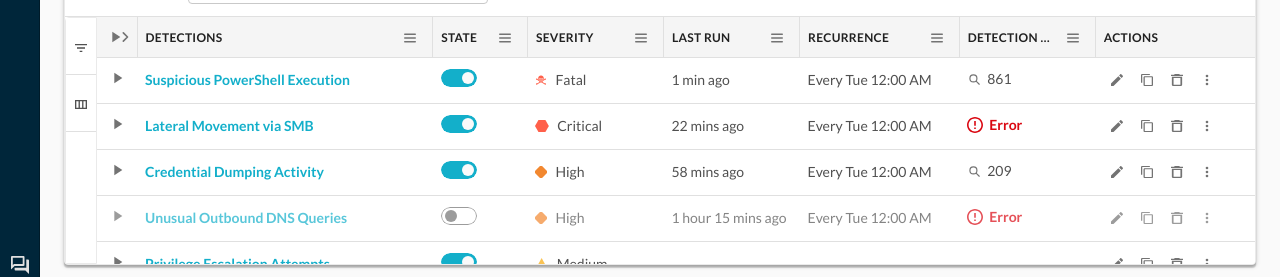
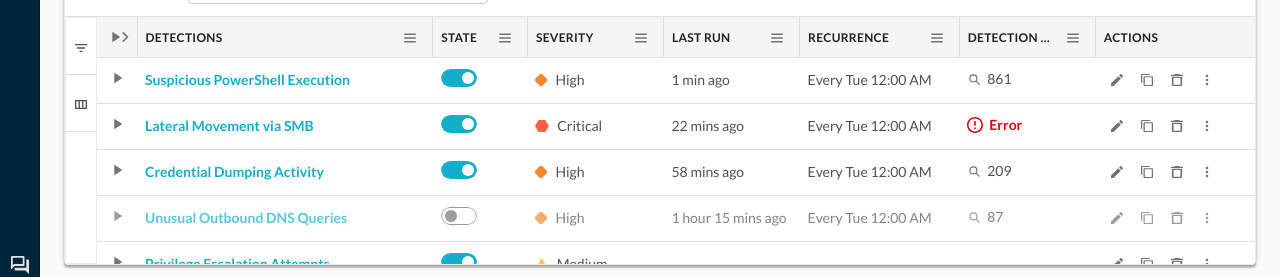
Before and after one commit to bcarberr/Mayfield, a React (Vite) app: page /federated-detection-hub in a window 1280 px wide. Shown: the part 515-792 px from the top of the page. Built offline with nearby package versions, Linux system fonts and the light colour scheme.

Commit message:
Replace Fatal severity with High and reduce need-attention errors to two.
Removes the Fatal tier from hub mock data and leaves only two spread error rows so the need-attention filter is easier to demo.

Co-authored-by: Cursor <cursoragent@cursor.com>

```diff
--- a/src/components/federated-detection-hub/DetectionLibraryContent.tsx
+++ b/src/components/federated-detection-hub/DetectionLibraryContent.tsx
@@ -14,7 +14,7 @@ function DatavisGridlineRule({ inset = true }: { inset?: boolean }) {
   return <div className={cx("h-px shrink-0 bg-datavis-gridlines", inset && "mx-[20px]")} aria-hidden />;
 }
 
-type DetectionSeverity = "Fatal" | "Critical" | "High" | "Medium" | "Low";
+type DetectionSeverity = "Critical" | "High" | "Medium" | "Low";
 
 type LibraryCategory = "Network" | "Endpoint" | "Identity" | "Web" | "Cloud" | "Database" | "Email";
 
@@ -33,7 +33,6 @@ type LibraryDetectionRow = {
 };
 
 const SEV_COLORS: Record<DetectionSeverity, string> = {
-  Fatal: "var(--color-feedback-negative)",
   Critical: "var(--color-feedback-negative)",
   High: "#f28830",
   Medium: "var(--color-feedback-caution)",
@@ -41,7 +40,6 @@ const SEV_COLORS: Record<DetectionSeverity, string> = {
 };
 
 const SEV_ICONS: Record<DetectionSeverity, SeverityShapeIconName> = {
-  Fatal: "severity-fatal",
   Critical: "severity-critical",
   High: "severity-high",
   Medium: "severity-medium",
@@ -56,7 +54,7 @@ const LIBRARY_DETECTION_ROWS: LibraryDetectionRow[] = [
       "Detects command-and-control beaconing and DNS tunneling patterns associated with APT28 infrastructure across perimeter and internal resolvers.",
     enabled: true,
     category: "Network",
-    severity: "Fatal",
+    severity: "High",
     lastRun: "Oct 31, 2024 2:15 PM",
     recurrence: "Every 30 minutes",
     findings: 42,
@@ -84,7 +82,7 @@ const LIBRARY_DETECTION_ROWS: LibraryDetectionRow[] = [
       "Correlates rapid file rename and encryption events on endpoints with known ransomware extensions and shadow copy deletion.",
     enabled: true,
     category: "Endpoint",
-    severity: "Fatal",
+    severity: "High",
     lastRun: "Oct 31, 2024 12:30 PM",
     recurrence: "Every 15 minutes",
     findings: 7,
@@ -742,11 +740,9 @@ export function DetectionLibraryContent() {
   const summaryStats = useMemo(() => {
     const total = LIBRARY_DETECTION_ROWS.length;
     const enabled = LIBRARY_DETECTION_ROWS.filter((row) => enabledById[row.id] ?? row.enabled).length;
-    const criticalFatal = LIBRARY_DETECTION_ROWS.filter(
-      (row) => row.severity === "Critical" || row.severity === "Fatal",
-    ).length;
+    const critical = LIBRARY_DETECTION_ROWS.filter((row) => row.severity === "Critical").length;
     const high = LIBRARY_DETECTION_ROWS.filter((row) => row.severity === "High").length;
-    return { total, enabled, criticalFatal, high };
+    return { total, enabled, critical, high };
   }, [enabledById]);
 
   const drawerRow = drawerDetectionId
@@ -775,7 +771,7 @@ export function DetectionLibraryContent() {
       <div className="grid shrink-0 grid-cols-1 gap-4 sm:grid-cols-2 xl:grid-cols-4">
         <LibraryStatCard label="Total Detections" value={summaryStats.total} />
         <LibraryStatCard label="Enabled" value={summaryStats.enabled} />
-        <LibraryStatCard label="Critical/Fatal Severity" value={summaryStats.criticalFatal} />
+        <LibraryStatCard label="Critical Severity" value={summaryStats.critical} />
         <LibraryStatCard label="High Severity" value={summaryStats.high} />
       </div>
 
--- a/src/components/federated-detection-hub/FederatedDetectionHubDashboard.tsx
+++ b/src/components/federated-detection-hub/FederatedDetectionHubDashboard.tsx
@@ -26,13 +26,11 @@ const HUB_TABS = [
 
 type HubTab = (typeof HUB_TABS)[number];
 
-type DetectionSeverity = "Fatal" | "Critical" | "High" | "Medium" | "Low";
+type DetectionSeverity = "Critical" | "High" | "Medium" | "Low";
 
-/** Severities shown in the breakdown chart — Fatal rolls up under Critical when filtering. */
 type BreakdownSeverity = "Critical" | "High" | "Medium" | "Low";
 
 function rowMatchesSeverityFilter(rowSeverity: DetectionSeverity, filter: BreakdownSeverity) {
-  if (filter === "Critical") return rowSeverity === "Critical" || rowSeverity === "Fatal";
   return rowSeverity === filter;
 }
 
@@ -76,7 +74,6 @@ type DetectionRow = {
 const DETECTION_COLUMN_COUNT = 8;
 
 const SEV_COLORS: Record<DetectionSeverity, string> = {
-  Fatal: "#ff604a",
   Critical: "#ff604a",
   High: "#f28830",
   Medium: "#fac354",
@@ -84,7 +81,6 @@ const SEV_COLORS: Record<DetectionSeverity, string> = {
 };
 
 const SEV_ICONS: Record<DetectionSeverity, SeverityShapeIconName> = {
-  Fatal: "severity-fatal",
   Critical: "severity-critical",
   High: "severity-high",
   Medium: "severity-medium",
@@ -100,7 +96,7 @@ const DETECTION_ROWS: DetectionRow[] = [
     description:
       "Flags encoded or obfuscated PowerShell commands executed outside approved automation accounts, often used for fileless malware staging and credential access.",
     enabled: true,
-    severity: "Fatal",
+    severity: "High",
     lastRun: "1 min ago",
     recurrence: "Every Tue 12:00 AM",
     findings: 861,
@@ -136,7 +132,7 @@ const DETECTION_ROWS: DetectionRow[] = [
     severity: "High",
     lastRun: "1 hour 15 mins ago",
     recurrence: "Every Tue 12:00 AM",
-    findings: "error",
+    findings: 87,
   },
   {
     id: "5",
@@ -158,7 +154,7 @@ const DETECTION_ROWS: DetectionRow[] = [
     severity: "Medium",
     lastRun: "6 hours ago",
     recurrence: "Every Tue 12:00 AM",
-    findings: "error",
+    findings: 24,
   },
   {
     id: "7",
@@ -180,7 +176,7 @@ const DETECTION_ROWS: DetectionRow[] = [
     severity: "Low",
     lastRun: "8 hours ago",
     recurrence: "Every Tue 12:00 AM",
-    findings: "error",
+    findings: 11,
   },
   {
     id: "9",
@@ -191,7 +187,7 @@ const DETECTION_ROWS: DetectionRow[] = [
     severity: "Medium",
     lastRun: "10 hours ago",
     recurrence: "Every Tue 12:00 AM",
-    findings: "error",
+    findings: 56,
   },
   {
     id: "10",
@@ -202,7 +198,7 @@ const DETECTION_ROWS: DetectionRow[] = [
     severity: "High",
     lastRun: "18 hours ago",
     recurrence: "Every Tue 12:00 AM",
-    findings: "error",
+    findings: 33,
   },
   {
     id: "11",
@@ -246,7 +242,7 @@ const DETECTION_ROWS: DetectionRow[] = [
     severity: "High",
     lastRun: "2 days ago",
     recurrence: "Every Tue 12:00 AM",
-    findings: "error",
+    findings: 72,
   },
   {
     id: "15",
@@ -254,7 +250,7 @@ const DETECTION_ROWS: DetectionRow[] = [
     description:
       "Alerts when endpoint protection services are stopped, uninstalled, or excluded paths are added without approved change tickets.",
     enabled: true,
-    severity: "Fatal",
+    severity: "High",
     lastRun: "2 days ago",
     recurrence: "Every Tue 12:00 AM",
     findings: 18,
@@ -268,7 +264,7 @@ const DETECTION_ROWS: DetectionRow[] = [
     severity: "Low",
     lastRun: "3 days ago",
     recurrence: "Every Tue 12:00 AM",
-    findings: "error",
+    findings: 9,
   },
 ];
 
--- a/src/components/federated-detection-hub/QueuedForReviewContent.tsx
+++ b/src/components/federated-detection-hub/QueuedForReviewContent.tsx
@@ -14,7 +14,7 @@ function DatavisGridlineRule({ inset = true }: { inset?: boolean }) {
   return <div className={cx("h-px shrink-0 bg-datavis-gridlines", inset && "mx-[20px]")} aria-hidden />;
 }
 
-type DetectionSeverity = "Fatal" | "Critical" | "High" | "Medium" | "Low";
+type DetectionSeverity = "Critical" | "High" | "Medium" | "Low";
 
 type QueuedDetectionRow = {
   id: string;
@@ -28,7 +28,6 @@ type QueuedDetectionRow = {
 };
 
 const SEV_COLORS: Record<DetectionSeverity, string> = {
-  Fatal: "var(--color-feedback-negative)",
   Critical: "var(--color-feedback-negative)",
   High: "#f28830",
   Medium: "var(--color-feedback-caution)",
@@ -36,7 +35,6 @@ const SEV_COLORS: Record<DetectionSeverity, string> = {
 };
 
 const SEV_ICONS: Record<DetectionSeverity, SeverityShapeIconName> = {
-  Fatal: "severity-fatal",
   Critical: "severity-critical",
   High: "severity-high",
   Medium: "severity-medium",
@@ -52,7 +50,7 @@ const QUEUED_DETECTION_ROWS: QueuedDetectionRow[] = [
     enabled: true,
     queuedBy: "Admin User",
     queuedDate: "Oct 12, 2025",
-    severity: "Fatal",
+    severity: "High",
     findings: 3,
   },
   {
```
